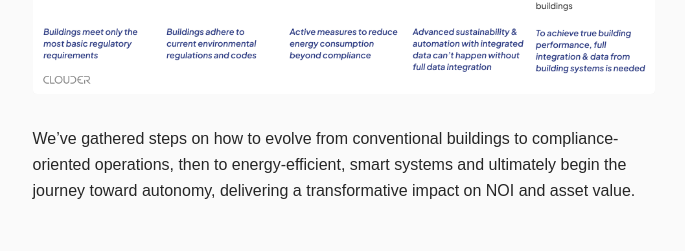
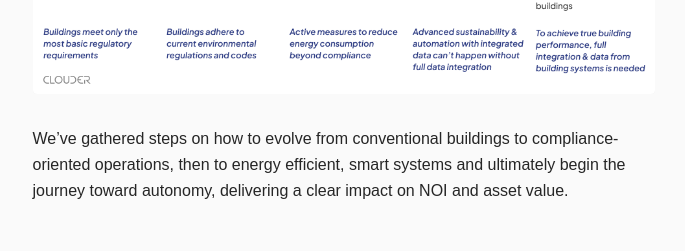
Before and after one commit to cloudersolutions/website, an Astro site: page /news/leading-real-estate-funds-move-from-compliance-to-improved-noi-with-sustainability-initiatives in a window 1280 px wide. Shown: the part 1524-1775 px from the top of the page, without its empty margins (296-981 px from the left). Built offline with nearby package versions, Linux system fonts and the light colour scheme; Astro itself is replaced by a stand-in of ours; no server answers; a web font is replaced by a local one.

Commit message:
Update src/content/news/leading-real-estate-funds-move-from-compliance-to-improved-noi-with-sustainability-initiatives.md (via Pages CMS)

```diff
--- a/src/content/news/leading-real-estate-funds-move-from-compliance-to-improved-noi-with-sustainability-initiatives.md
+++ b/src/content/news/leading-real-estate-funds-move-from-compliance-to-improved-noi-with-sustainability-initiatives.md
@@ -27,7 +27,7 @@ However, a revolution is underway. Forward-thinking asset managers are shifting
 
 ![](images/esg-table.png)
 
-We’ve gathered steps on how to evolve from conventional buildings to compliance-oriented operations, then to energy-efficient, smart systems and ultimately begin the journey toward autonomy, delivering a transformative impact on NOI and asset value.
+We’ve gathered steps on how to evolve from conventional buildings to compliance-oriented operations, then to energy efficient, smart systems and ultimately begin the journey toward autonomy, delivering a clear impact on NOI and asset value.
 
 ## Step 1: Measure and report accurately to see the inefficiencies
 
```
